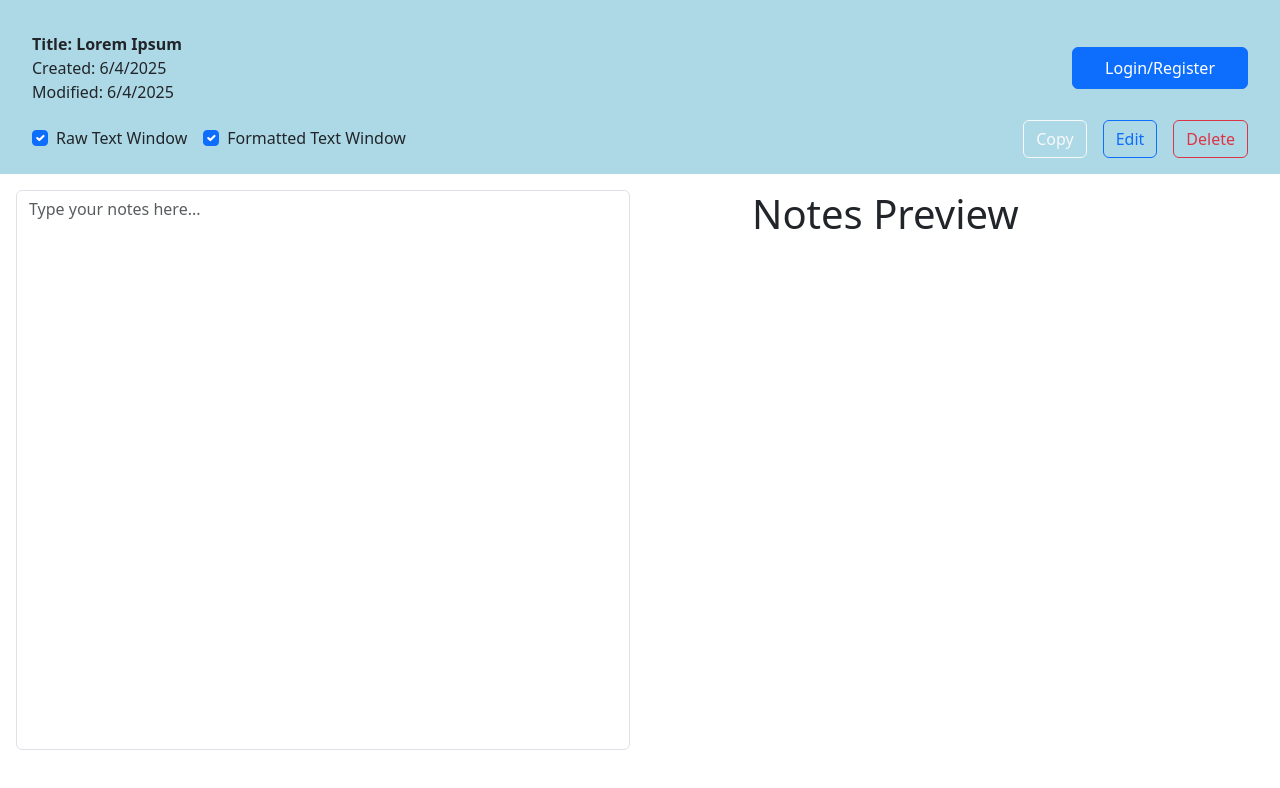
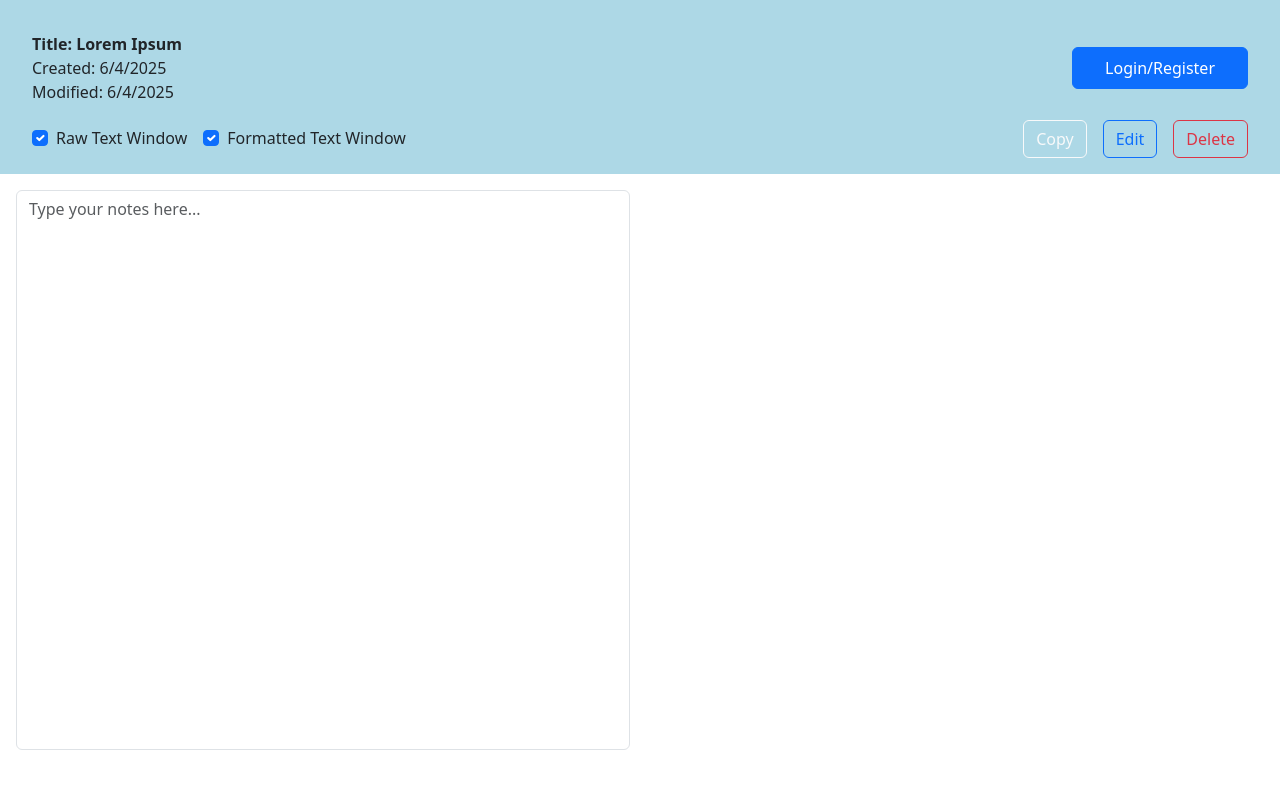
Before and after one commit to Checkmate-Chris1/GeekPad, a React (Vite) app: page / in a window 1280 px wide. Shown: the top 788 px of the page. Built offline with nearby package versions, Linux system fonts and the light colour scheme.

Commit message:
# header markdown added

```diff
--- a/src/components/NotesPreview.tsx
+++ b/src/components/NotesPreview.tsx
@@ -1,10 +1,23 @@
 import "./NotesPreview.css";
 
-export default function NotesPreview() {
+interface Props {
+  text: string;
+}
+
+export default function NotesPreview({text}: Props) {
+  const lines: string[] = text.split('\n');
+
+  const parsed = lines.map((line, index) => {
+    if (line.startsWith('# ')) {
+      return (<h1>{line.slice(2)}</h1>);
+    }
+
+    return line;
+  });
+
   return (
     <div id="notes-preview">
-      <h1>Notes Preview</h1>
-      <p>{document.getElementById("notes-textarea")?.innerText}</p>
+      {parsed}
     </div>
   );
 }
--- a/src/components/NotesTextArea.tsx
+++ b/src/components/NotesTextArea.tsx
@@ -1,9 +1,15 @@
 import './NotesTextArea.css';
 
-export default function NotesTextArea() {
+interface Props {
+    text: string;
+    onChange: (text: string) => void;
+}
+
+export default function NotesTextArea({text, onChange: setText}: Props) {
     return (
         <div id="notes-textarea">
-            <textarea className="form-control" placeholder="Type your notes here..." />
+            <textarea className="form-control" placeholder="Type your notes here..."
+            value={text} onChange={e => {setText(e.target.value)}} />
         </div>
 
     )
--- a/src/pages/NoteEditor.tsx
+++ b/src/pages/NoteEditor.tsx
@@ -15,8 +15,8 @@ export default function NoteEditor() {
             <NotesHeader title={title} createdDate={createdDate} modifiedDate={modifiedDate} />
 
             <div id="pane-holder">
-                <NotesTextArea />
-                <NotesPreview />
+                <NotesTextArea text={text} onChange={setText} />
+                <NotesPreview text={text} />
             </div>
         </>
     );
```
